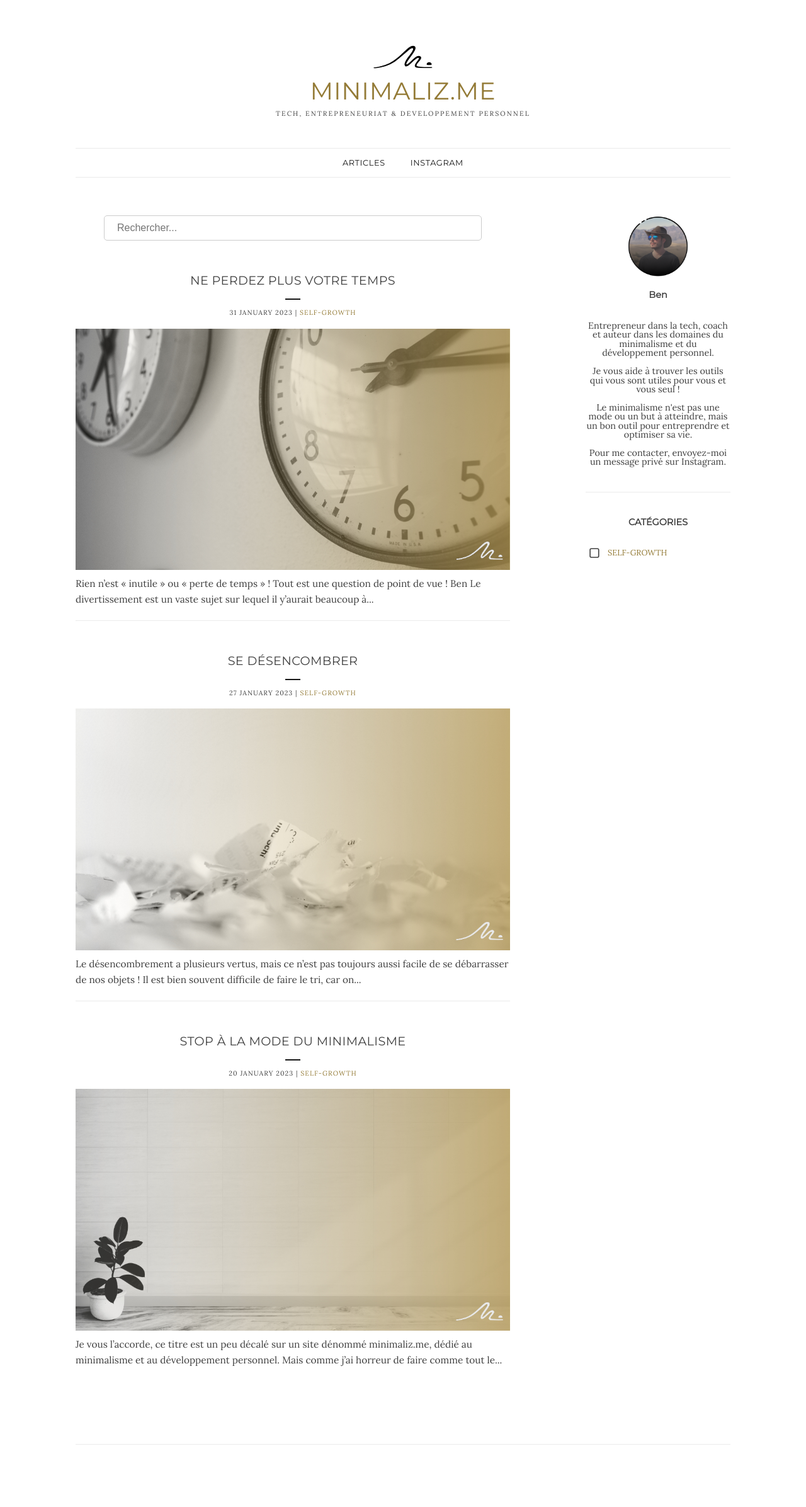
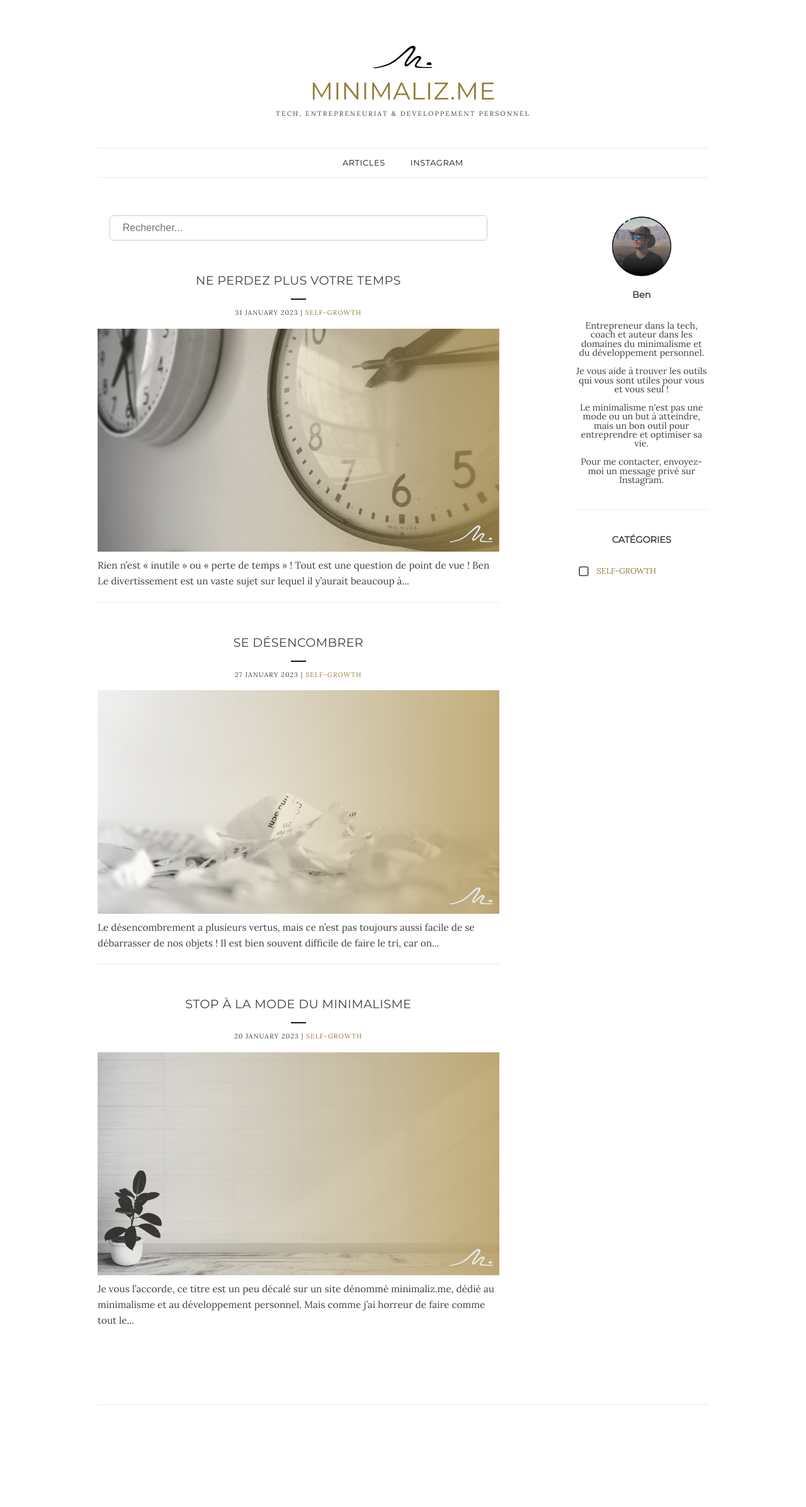
Before and after one commit to minimalizme/minimaliz.me, a Jekyll site: the page built from index.html, in a window 1280 px wide. Shown: the whole page at 63% size. Built offline with Jekyll 4.4.1, drawn with Linux system fonts in a browser that asks for light colours; nearby versions of some CDN libraries; comment, search, counter and statistics services are not loaded; after the commit the page ends 2330 px from its top, so only the background shows below that.

Commit message:
Add general padding

```diff
--- a/assets/style.css
+++ b/assets/style.css
@@ -12,6 +12,8 @@ body {
     max-width: 1040px;
     margin: 0 auto;
     position: relative;
+    padding-left:35px;
+    padding-right:35px;
     -webkit-font-smoothing: antialiased;
     word-wrap: break-word;
 }
@@ -252,7 +254,9 @@ footer {
 
 @media (max-width: 768px) {
     body {
-        margin:30px;
+        margin:35px;
+        padding-left:0;
+        padding-right:0;
     }
     main {
         flex-direction: column;
```
